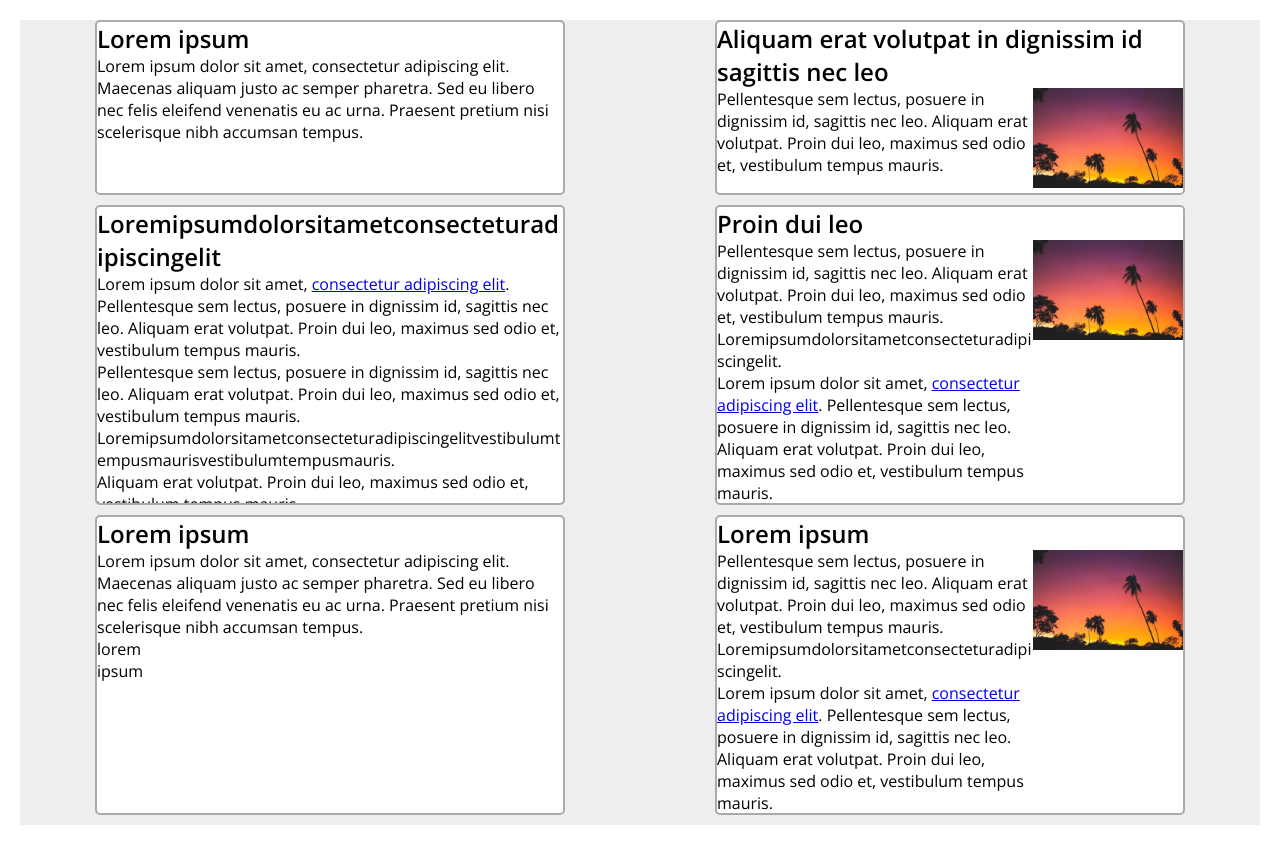
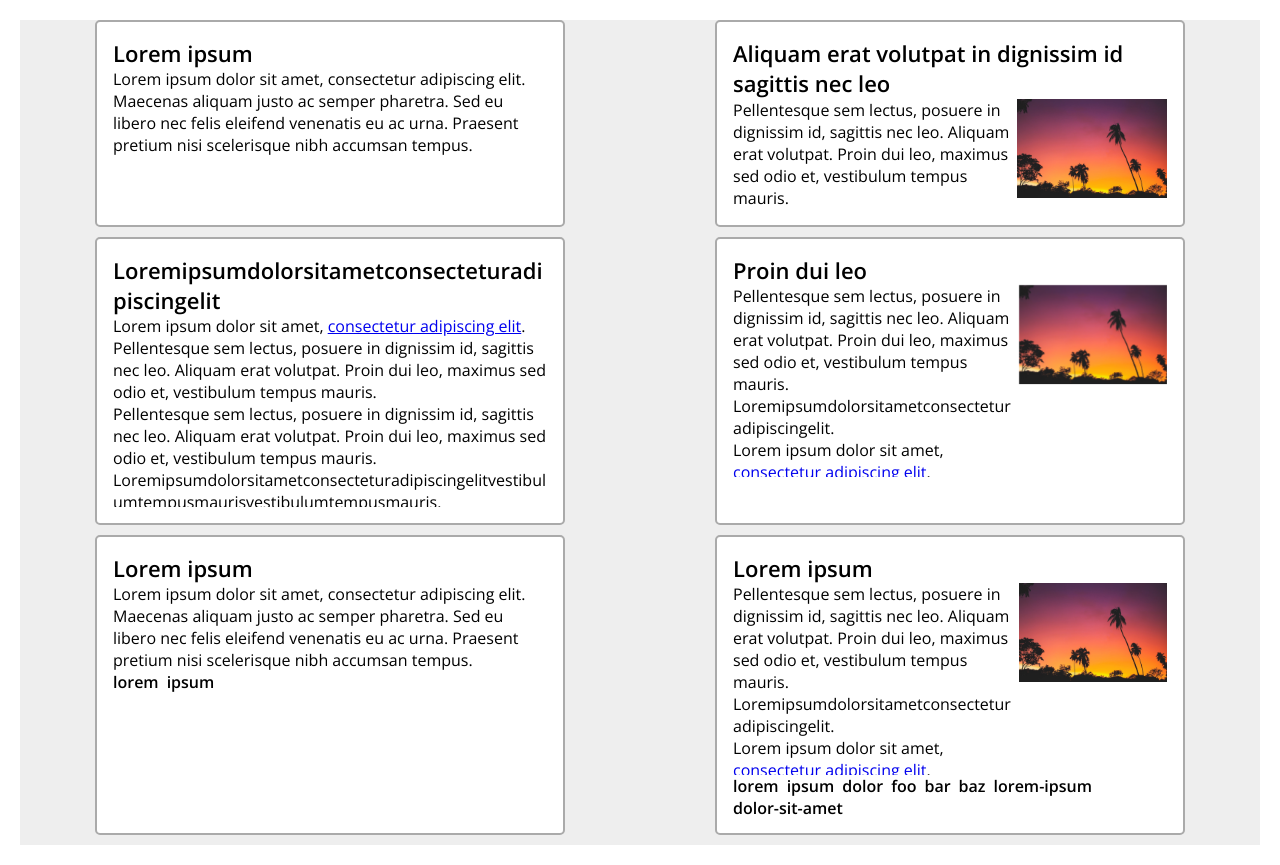
Before and after one commit to Teddi1996/Verkefni-5, a plain HTML site: page index.html in a window 1280 px wide. Drawn offline with nearby package versions, Linux system fonts and the light colour scheme.

Commit message:
ul og li

```diff
--- a/styles.css
+++ b/styles.css
@@ -19,16 +19,16 @@ main {
   	padding: 20px;
 }
 
-h1 {
-	display: flex;
-	flex-wrap: wrap;
-	font-size: 1.375em;
+p {
+	font-size: 1em;
+	font-family: 'Open Sans', helvetica, arial, sans-serif;
 	line-height: 1.375em;
 }
 
-p {
-	font-size: 1em;
-	line-height: 1.375em;
+h2 {
+        overflow-wrap: break-word;
+        font-size: 1.375em;
+        line-height: 1.375em;
 }
 
 .cards {
@@ -39,35 +39,49 @@ p {
 }
 
 .card {
+	display: flex;
+	flex-direction: column;
 	background: #fff;
 	border: 2px solid #aaa;
-	border-radius: 5px;
+	border-radius: 5px 5px 5px 5px;
 	overflow: hidden;
 	max-width: 29.375em;
 	max-height: 18.75em;
 	margin: 0 0 0.625em 0;
+	padding: 1em 1em 1em 1em;
 }
 
 .card__body {
 	display: flex;
+	justify-content: space-between;
+	max-height: 100%
 }
 
 .card__img {
 	max-width: 9.375em;
 	max-height: 9.375em;
-	align-self: flex-start;
 }
 
 .card__text {
-	overflow-y: auto;
+	display: flex;
+	flex-direction: column;
+	overflow: auto;
 	overflow-wrap: break-word;
-}
-
-.card h2 {
-	overflow-wrap: break-word;
+	max-height: 12em;
 }
 
 /* mynd fyllir út í card__img */
 img {
 	width: 100%;
 }
+
+ul {
+	display: flex;
+	flex-wrap: wrap;
+}
+
+li {
+	list-style: none;
+	padding: 0em 0.5em 0em 0em;
+	font-weight: bold;
+}
```
